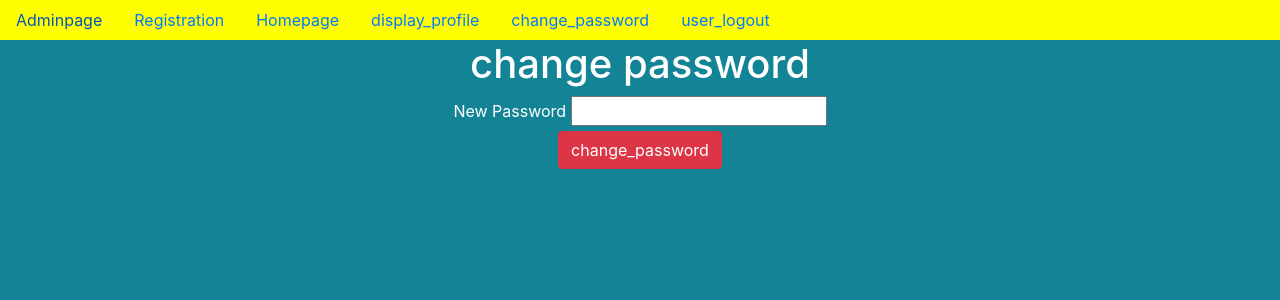
After one commit to Geddammanasareddy/Registration-Form, a Django app: page /change_password/ in a window 1280 px wide. The commit adds this page. Shown: the top 300 px of the page. Run offline with Django 4.2, Linux system fonts and the light colour scheme; a user stored in the database is signed in.

Commit message:
first commit

```diff
--- a/app/views.py
+++ b/app/views.py
@@ -70,3 +70,26 @@ def user_login(request):
 def user_logout(request):
     logout(request)
     return HttpResponseRedirect(reverse('home'))
+
+
+@login_required
+def display_profile(request):
+    username=request.session.get('username')
+    UO=User.objects.get(username=username)
+    PO=Profile.objects.get(username=UO)
+    d={'UO':UO,'PO':PO}
+    return render(request,'display_profile.html',d)
+
+
+@login_required
+def change_password(request):
+    if request.method=='POST':
+        PW=request.POST['PW']
+        username=request.session.get('username')
+        UO=User.objects.get(username=username)
+        UO.set_password(PW)
+        UO.save()
+        return HttpResponse('password is changed successfully')
+
+
+    return render(request,'change_password.html')
--- a/project30/urls.py
+++ b/project30/urls.py
@@ -25,6 +25,8 @@ urlpatterns = [
     path('home/',home,name='home'),
     path('user_login/',user_login,name='user_login'),
     path('user_logout/',user_logout,name='user_logout'),
+    path('display_profile/',display_profile,name='display_profile'),
+    path('change_password/',change_password,name='change_password'),
 
 
 ]+static(settings.MEDIA_URL, document_root=settings.MEDIA_ROOT)
--- /dev/null
+++ b/templates/change_password.html
@@ -0,0 +1,21 @@
+{% extends 'dummy.html' %}
+
+{% block title %}
+    <title>change_password</title>
+{% endblock %}
+
+{% block body_block %}
+<center>
+    <h1>change password</h1>
+    <form method="POST">
+        {% csrf_token %}
+
+        <label for="PW"> New Password</label>
+        <input type="password" name="PW" id="PW"><br>
+
+        <input type="submit" value="change_password" class="btn btn-danger">
+    </form>
+</center>
+
+
+{% endblock %}
--- a/templates/dummy.html
+++ b/templates/dummy.html
@@ -22,6 +22,8 @@
 
 
         {% if user.is_authenticated %}
+  <a href="{% url 'display_profile' %}"class="nav-link">display_profile</a>
+  <a href="{% url 'change_password' %}" class="nav-link">change_password</a>
   <a href="{% url 'user_logout' %}" class="nav-link">user_logout</a>
       {% else %}
   <a href="{% url 'user_login' %}" class="nav-link">user_login</a>
```
Also changed, not shown: templates/display_profile.html (added, +15 -0 lines), db.sqlite3, media/pp/pexels-pixabay-60597.jpg (added), media/pp/pexels-pixabay-60597_mA2LDA3.jpg (added).
